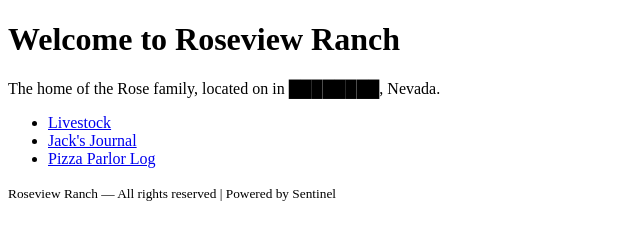
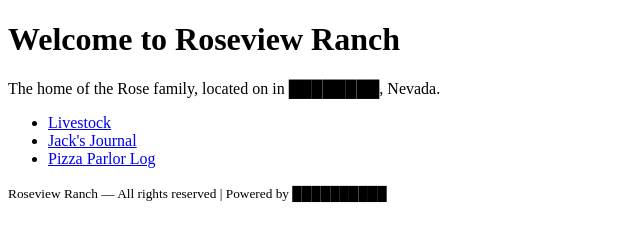
Before and after one commit to SentinelSupport-01/Roseview-Ranch, a plain HTML site: page index.html in a window 1280 px wide. Shown: the whole page, without its empty margins (0-640 px from the left). Drawn offline with Linux system fonts and the light colour scheme.

Commit message:
index.html

```diff
--- a/index.html
+++ b/index.html
@@ -13,7 +13,7 @@
     <li><a href="pizza-day.html">Pizza Parlor Log</a></li>
   </ul>
   <footer>
-    <small>Roseview Ranch — All rights reserved | Powered by Sentinel</small>
+    <small>Roseview Ranch — All rights reserved | Powered by ██████████</small>
   </footer>
 </body>
 </html>
```
